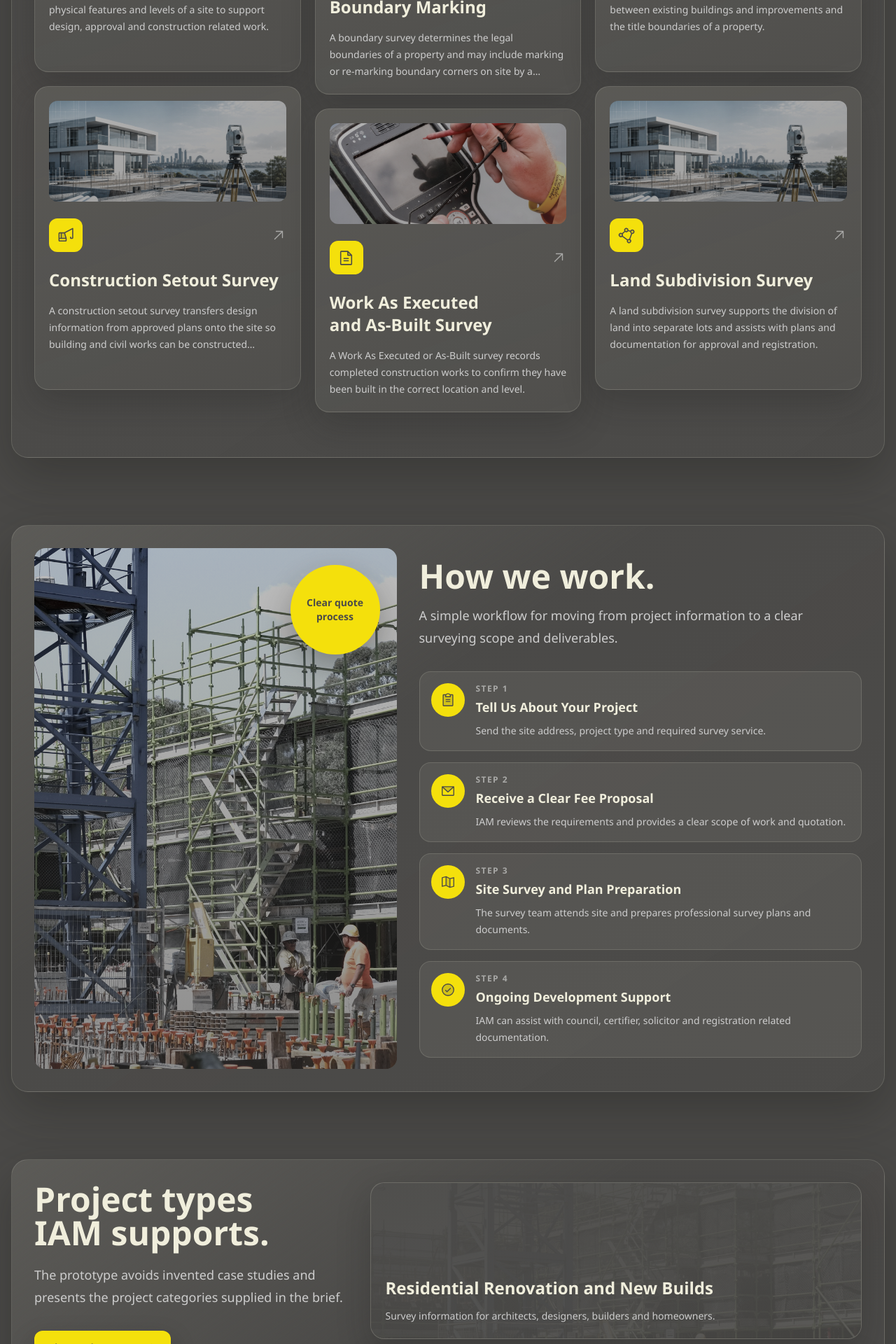
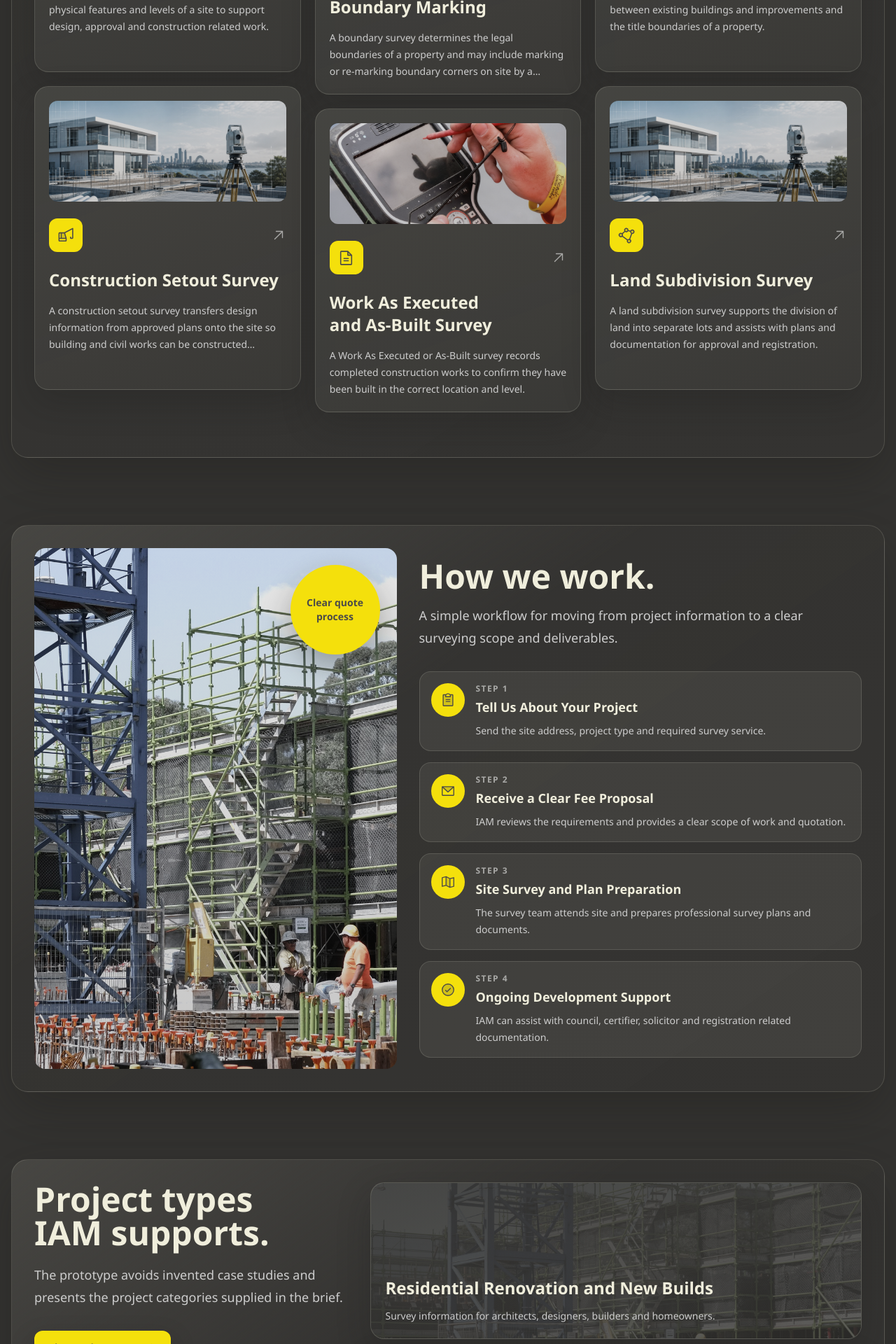
Before and after one commit to simingzhe0206-creator/IAM, a React (Vite) app: page / in a window 1280 px wide. Shown: the part 1680-3600 px from the top of the page at 70% size. Built offline with nearby package versions, Linux system fonts and the light colour scheme.

Commit message:
Refine dark background and hero imagery

```diff
--- a/src/App.tsx
+++ b/src/App.tsx
@@ -12,7 +12,7 @@ import { Services } from './pages/Services';
 
 export default function App() {
   return (
-    <div className="min-h-screen overflow-x-hidden bg-[#4b4a48] text-[#f0eedc]">
+    <div className="min-h-screen overflow-x-hidden bg-[#343331] text-[#f0eedc]">
       <Header />
       <main id="main-content">
         <Routes>
--- a/src/components/Footer.tsx
+++ b/src/components/Footer.tsx
@@ -4,9 +4,9 @@ import { assets, contact, services } from '../content/site';
 
 export function Footer() {
   return (
-    <footer className="bg-[#4b4a48] py-8">
+    <footer className="bg-[#343331] py-8">
       <div className="section-shell">
-        <div className="rounded-2xl border border-[#f0eedc]/14 bg-[#4b4a48] p-7 text-[#f0eedc] shadow-[0_22px_60px_rgba(26,25,23,0.30)] md:p-10">
+        <div className="rounded-2xl border border-[#f0eedc]/14 bg-[#343331] p-7 text-[#f0eedc] shadow-[0_22px_60px_rgba(26,25,23,0.30)] md:p-10">
           <div className="grid gap-10 lg:grid-cols-[1.2fr_0.8fr_0.8fr_0.8fr]">
             <div>
               <img className="h-12 w-auto rounded-sm bg-white px-2 py-1 shadow-[0_10px_28px_rgba(26,25,23,0.28)]" src={assets.logo} alt="IAM Surveyors" />
--- a/src/components/Header.tsx
+++ b/src/components/Header.tsx
@@ -20,8 +20,8 @@ export function Header() {
       <a className="skip-link" href="#main-content">
         Skip to content
       </a>
-      <header className="sticky top-0 z-50 bg-[#4b4a48]/95 py-3 backdrop-blur-xl">
-        <div className="section-shell flex h-14 items-center justify-between gap-6 rounded-2xl border border-[#f0eedc]/16 bg-[#4b4a48]/88 px-4 shadow-[0_16px_38px_rgba(26,25,23,0.30)] md:px-5">
+      <header className="sticky top-0 z-50 bg-[#343331]/95 py-3 backdrop-blur-xl">
+        <div className="section-shell flex h-14 items-center justify-between gap-6 rounded-2xl border border-[#f0eedc]/16 bg-[#343331]/88 px-4 shadow-[0_16px_38px_rgba(26,25,23,0.30)] md:px-5">
           <Link to="/" className="flex items-center gap-3" aria-label="IAM Surveyors home">
             <img className="h-10 w-auto rounded-sm bg-white" src={assets.logo} alt="IAM Surveyors" />
           </Link>
@@ -58,7 +58,7 @@ export function Header() {
 
         {open && (
           <div className="section-shell pb-3 lg:hidden">
-            <div className="mt-2 rounded-2xl border border-[#f0eedc]/16 bg-[#4b4a48] p-4 shadow-[0_18px_44px_rgba(26,25,23,0.30)]">
+            <div className="mt-2 rounded-2xl border border-[#f0eedc]/16 bg-[#343331] p-4 shadow-[0_18px_44px_rgba(26,25,23,0.30)]">
               <nav className="grid gap-2" aria-label="Mobile navigation">
                 {nav.map(([label, path]) => (
                   <NavLink
--- a/src/components/PageHero.tsx
+++ b/src/components/PageHero.tsx
@@ -16,9 +16,9 @@ export function PageHero({ title, children, image }: PageHeroProps) {
             <div className="mt-6 max-w-2xl text-base leading-8 text-[#cdcdcd] sm:text-lg">{children}</div>
           </div>
           {image && (
-            <div className="relative min-h-72 overflow-hidden rounded-2xl bg-[#4b4a48]">
+            <div className="relative min-h-72 overflow-hidden rounded-2xl bg-[#343331]">
               <img className="absolute inset-0 h-full w-full object-cover image-treatment" src={image} alt="" />
-              <div className="absolute inset-0 bg-gradient-to-br from-[#4b4a48]/10 via-transparent to-[#4b4a48]/36" />
+              <div className="absolute inset-0 bg-gradient-to-br from-[#343331]/6 via-transparent to-[#343331]/22" />
             </div>
           )}
         </div>
--- a/src/components/ServiceCard.tsx
+++ b/src/components/ServiceCard.tsx
@@ -13,13 +13,13 @@ export function ServiceCard({ service, index }: { service: Service; index: numbe
       }`}
     >
       <div className="relative z-10 flex h-full flex-col">
-        <div className="relative mb-6 h-36 overflow-hidden rounded-xl bg-[#4b4a48]">
+        <div className="relative mb-6 h-36 overflow-hidden rounded-xl bg-[#343331]">
           <img
             className="absolute inset-0 h-full w-full object-cover transition duration-700 group-hover:scale-105 image-treatment"
             src={service.image}
             alt=""
           />
-          <div className="absolute inset-0 bg-gradient-to-br from-[#4b4a48]/8 to-[#4b4a48]/34" />
+          <div className="absolute inset-0 bg-gradient-to-br from-[#343331]/6 to-[#343331]/24" />
         </div>
         <div className="flex items-center justify-between">
           <span className="inline-flex h-12 w-12 items-center justify-center rounded-xl bg-[#f4e00c] text-[#4b4a48]">
--- a/src/pages/Home.tsx
+++ b/src/pages/Home.tsx
@@ -35,10 +35,10 @@ export function Home() {
       <section className="py-8 md:py-12">
         <div className="section-shell">
           <div className="page-canvas overflow-hidden p-5 md:p-8">
-            <div className="relative min-h-[520px] overflow-hidden rounded-2xl bg-[#4b4a48]">
+            <div className="relative min-h-[520px] overflow-hidden rounded-2xl bg-[#343331]">
               <img className="absolute inset-0 h-full w-full object-cover image-treatment" src={assets.hero} alt="" />
-              <div className="absolute inset-0 bg-gradient-to-r from-[#4b4a48]/90 via-[#4b4a48]/58 to-[#4b4a48]/18" />
-              <div className="absolute inset-0 bg-gradient-to-t from-[#4b4a48]/42 via-transparent to-[#f0eedc]/4" />
+              <div className="absolute inset-0 bg-gradient-to-r from-[#343331]/64 via-[#343331]/30 to-[#343331]/4" />
+              <div className="absolute inset-0 bg-gradient-to-t from-[#343331]/20 via-transparent to-[#f0eedc]/3" />
               <div className="relative z-10 flex min-h-[520px] max-w-3xl flex-col justify-center px-6 py-10 md:px-10">
                 <p className="mb-5 text-sm font-bold uppercase tracking-[0.14em] text-white/80">
                   Sydney and NSW land surveying
@@ -116,9 +116,9 @@ export function Home() {
       <section className="py-8 md:py-12">
         <div className="section-shell">
           <div className="page-canvas grid gap-8 overflow-hidden p-5 md:p-8 lg:grid-cols-[0.9fr_1.1fr]">
-            <div className="relative min-h-[520px] overflow-hidden rounded-2xl bg-[#4b4a48]">
+            <div className="relative min-h-[520px] overflow-hidden rounded-2xl bg-[#343331]">
               <img className="absolute inset-0 h-full w-full object-cover image-treatment" src={assets.field} alt="" />
-              <div className="absolute inset-0 bg-gradient-to-t from-[#4b4a48]/42 to-transparent" />
+              <div className="absolute inset-0 bg-gradient-to-t from-[#343331]/18 to-transparent" />
               <div className="absolute right-6 top-6 flex h-32 w-32 items-center justify-center rounded-full bg-[#f4e00c] text-center text-sm font-black leading-5 text-[#4b4a48] shadow-[0_18px_42px_rgba(26,25,23,0.32)]">
                 Clear quote
                 <br />
@@ -177,11 +177,11 @@ export function Home() {
                   }`}
                 >
                   <img
-                    className="absolute inset-0 h-full w-full object-cover opacity-25 transition duration-700 group-hover:scale-105 group-hover:opacity-40 image-treatment"
+                    className="absolute inset-0 h-full w-full object-cover opacity-35 transition duration-700 group-hover:scale-105 group-hover:opacity-55 image-treatment"
                     src={project.image}
                     alt=""
                   />
-                  <div className="absolute inset-0 bg-gradient-to-br from-[#4b4a48]/88 via-[#4b4a48]/74 to-[#4b4a48]/52" />
+                  <div className="absolute inset-0 bg-gradient-to-br from-[#343331]/74 via-[#343331]/58 to-[#343331]/36" />
                   <div className="relative z-10 flex h-full flex-col justify-end">
                     <h3 className="max-w-xl text-2xl font-black tracking-normal text-[#f0eedc]">{project.title}</h3>
                     <p className="mt-3 max-w-xl text-sm leading-6 text-[#cdcdcd]">{project.description}</p>
@@ -195,7 +195,7 @@ export function Home() {
 
       <section className="py-8 pb-14 md:py-12 md:pb-20">
         <div className="section-shell">
-          <div className="rounded-2xl border border-[#f0eedc]/14 bg-[#4b4a48] p-8 text-[#f0eedc] shadow-[0_24px_70px_rgba(26,25,23,0.36)] md:p-12">
+          <div className="rounded-2xl border border-[#f0eedc]/14 bg-[#343331] p-8 text-[#f0eedc] shadow-[0_24px_70px_rgba(26,25,23,0.36)] md:p-12">
             <div className="grid gap-8 lg:grid-cols-[1fr_auto] lg:items-center">
               <div>
                 <h2 className="text-balance text-4xl font-black tracking-normal md:text-5xl">
--- a/src/styles.css
+++ b/src/styles.css
@@ -2,11 +2,11 @@
 
 :root {
   color-scheme: dark;
-  --iam-page-blue: #4b4a48;
+  --iam-page-blue: #343331;
   --iam-sky: #f4e00c;
   --iam-blue: #f4e00c;
   --iam-blue-hover: #f4e00c;
-  --iam-blue-deep: #4b4a48;
+  --iam-blue-deep: #343331;
   --iam-blue-ink: #f0eedc;
   --iam-blue-soft: rgba(240, 238, 220, 0.08);
   --iam-blue-mist: rgba(205, 205, 205, 0.18);
@@ -93,8 +93,8 @@ textarea {
   border: 1px solid rgba(240, 238, 220, 0.14);
   border-radius: 1.5rem;
   background:
-    linear-gradient(145deg, rgba(240, 238, 220, 0.1), rgba(75, 74, 72, 0.94) 38%, rgba(75, 74, 72, 0.98)),
-    #4b4a48;
+    linear-gradient(145deg, rgba(240, 238, 220, 0.1), rgba(52, 51, 49, 0.94) 38%, rgba(52, 51, 49, 0.98)),
+    #343331;
   box-shadow: 0 26px 70px rgba(26, 25, 23, 0.34);
   min-width: 0;
 }
@@ -104,7 +104,7 @@ textarea {
   border-radius: 1.25rem;
   background:
     linear-gradient(160deg, rgba(240, 238, 220, 0.095), rgba(240, 238, 220, 0.035)),
-    rgba(75, 74, 72, 0.92);
+    rgba(52, 51, 49, 0.92);
   box-shadow: 0 18px 48px rgba(26, 25, 23, 0.24);
   min-width: 0;
 }
@@ -113,7 +113,7 @@ textarea {
   border: 1px solid rgba(240, 238, 220, 0.16);
   background:
     linear-gradient(135deg, rgba(240, 238, 220, 0.12), rgba(205, 205, 205, 0.045)),
-    rgba(75, 74, 72, 0.9);
+    rgba(52, 51, 49, 0.9);
   box-shadow: 0 18px 52px rgba(26, 25, 23, 0.26);
   backdrop-filter: blur(12px);
   min-width: 0;
@@ -128,7 +128,7 @@ textarea {
 }
 
 .image-treatment {
-  filter: saturate(0.58) contrast(1.18) brightness(0.74);
+  filter: saturate(0.72) contrast(1.1) brightness(0.9);
 }
 
 .text-balance {
@@ -170,7 +170,7 @@ textarea {
 }
 
 .quote-field option {
-  background: #4b4a48;
+  background: #343331;
   color: #f0eedc;
 }
 
```
